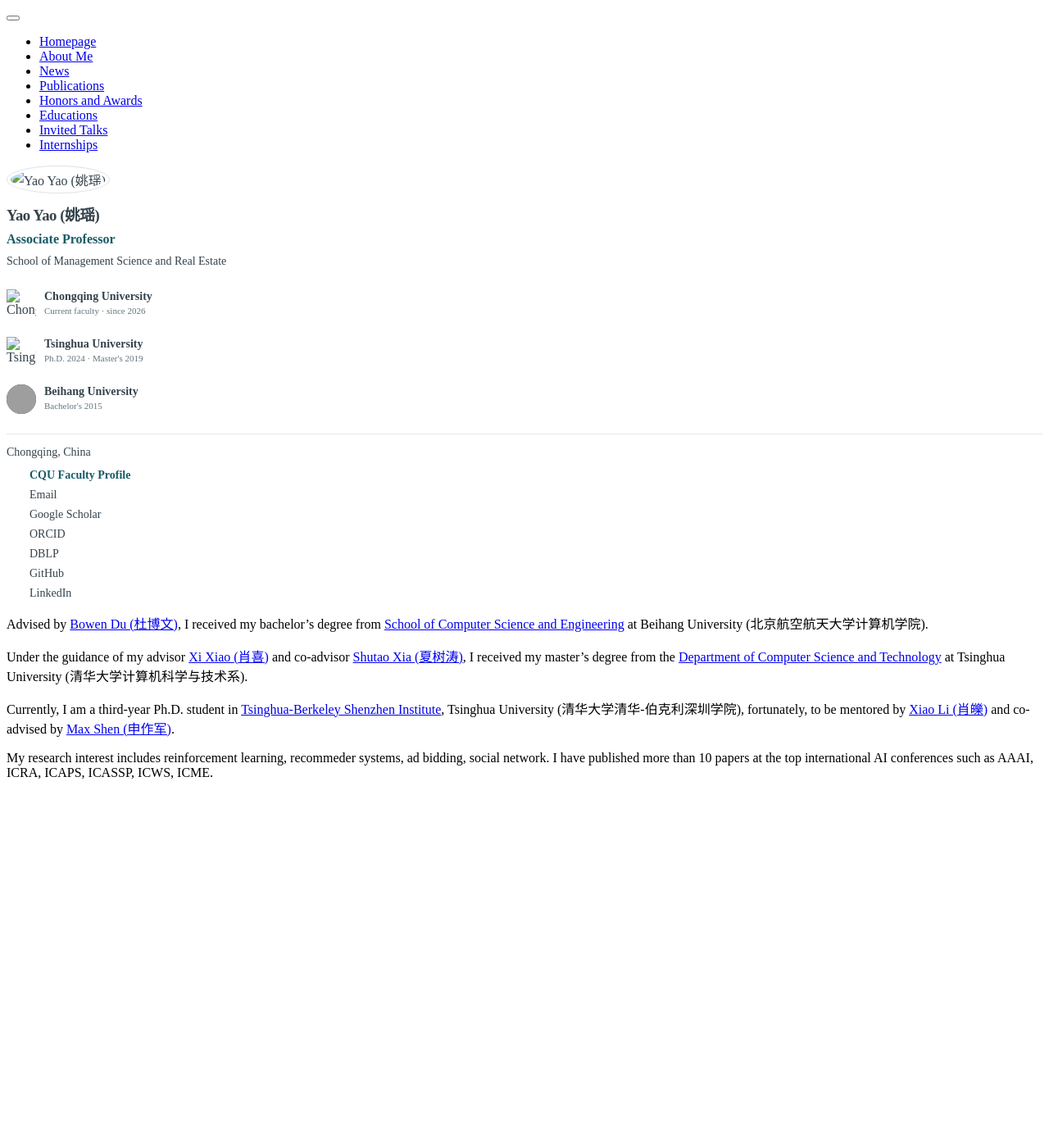
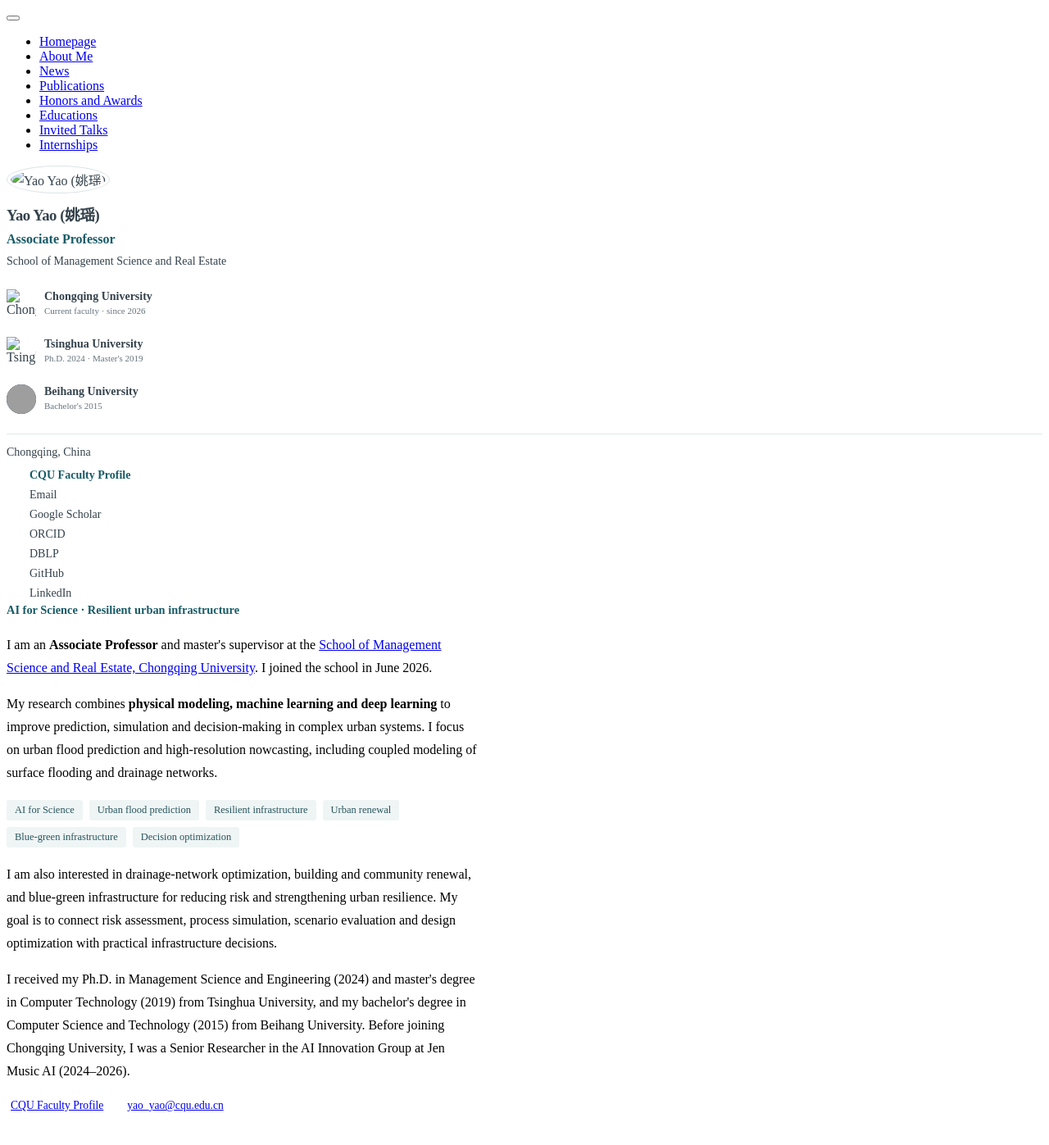
Before and after one commit to YaoYao1995/yaoyao1995.github.io, a Jekyll site: the page built from _pages/includes/intro.md, in a window 1280 px wide. Shown: the whole page at 82% size. Built offline with Jekyll 4.4.1, drawn with Linux system fonts in a browser that asks for light colours; our own code applies the rules of GitHub Pages for plain Markdown files; before the commit the page ends 968 px from its top, so only the background shows below that; grey boxes are pictures that could not be loaded.

Commit message:
Update intro.md

```diff
--- a/_pages/includes/intro.md
+++ b/_pages/includes/intro.md
@@ -1,7 +1,11 @@
-Advised by [Bowen Du (杜博文)](http://scse.buaa.edu.cn/info/1078/7285.htm), I received my bachelor's degree from [School of Computer Science and Engineering](http://scse.buaa.edu.cn/) at Beihang University (北京航空航天大学计算机学院).
-
-Under the guidance of my advisor [Xi Xiao (肖喜)](https://www.sigs.tsinghua.edu.cn/xx_443/main.htm) and co-advisor [Shutao Xia (夏树涛)](https://www.sigs.tsinghua.edu.cn/xst/main.htm), I received my master's degree from the [Department of Computer Science and Technology](https://www.cs.tsinghua.edu.cn/) at Tsinghua University (清华大学计算机科学与技术系).
-
-Currently, I am a third-year Ph.D. student in [Tsinghua-Berkeley Shenzhen Institute](https://www.tbsi.edu.cn/), Tsinghua University (清华大学清华-伯克利深圳学院), fortunately, to be mentored by [Xiao Li (肖皪)](https://www.sigs.tsinghua.edu.cn/xl/main.htm) and co-advised by [Max Shen (申作军)](https://shen.ieor.berkeley.edu/).
-
-My research interest includes reinforcement learning, recommeder systems, ad bidding, social network. I have published more than 10 papers at the top international AI conferences such as AAAI, ICRA, ICAPS, ICASSP, ICWS, ICME.
+<div class="profile-intro">
+<p class="profile-intro__eyebrow">AI for Science · Resilient urban infrastructure</p>
+<p>I am an <strong>Associate Professor</strong> and master's supervisor at the <a href="https://msre.cqu.edu.cn/szdw/jslb/yy1.htm">School of Management Science and Real Estate, Chongqing University</a>. I joined the school in June 2026.</p>
+<p>My research combines <strong>physical modeling, machine learning and deep learning</strong> to improve prediction, simulation and decision-making in complex urban systems. I focus on urban flood prediction and high-resolution nowcasting, including coupled modeling of surface flooding and drainage networks.</p>
+<ul class="profile-intro__interests">
+<li>AI for Science</li><li>Urban flood prediction</li><li>Resilient infrastructure</li><li>Urban renewal</li><li>Blue-green infrastructure</li><li>Decision optimization</li>
+</ul>
+<p>I am also interested in drainage-network optimization, building and community renewal, and blue-green infrastructure for reducing risk and strengthening urban resilience. My goal is to connect risk assessment, process simulation, scenario evaluation and design optimization with practical infrastructure decisions.</p>
+<p>I received my Ph.D. in Management Science and Engineering (2024) and master's degree in Computer Technology (2019) from Tsinghua University, and my bachelor's degree in Computer Science and Technology (2015) from Beihang University. Before joining Chongqing University, I was a Senior Researcher in the AI Innovation Group at Jen Music AI (2024–2026).</p>
+<p class="profile-intro__contact"><a href="https://msre.cqu.edu.cn/szdw/jslb/yy1.htm"><i class="fas fa-university" aria-hidden="true"></i> CQU Faculty Profile</a><a href="mailto:yao_yao@cqu.edu.cn"><i class="fas fa-envelope" aria-hidden="true"></i> yao_yao@cqu.edu.cn</a></p>
+</div>
```
